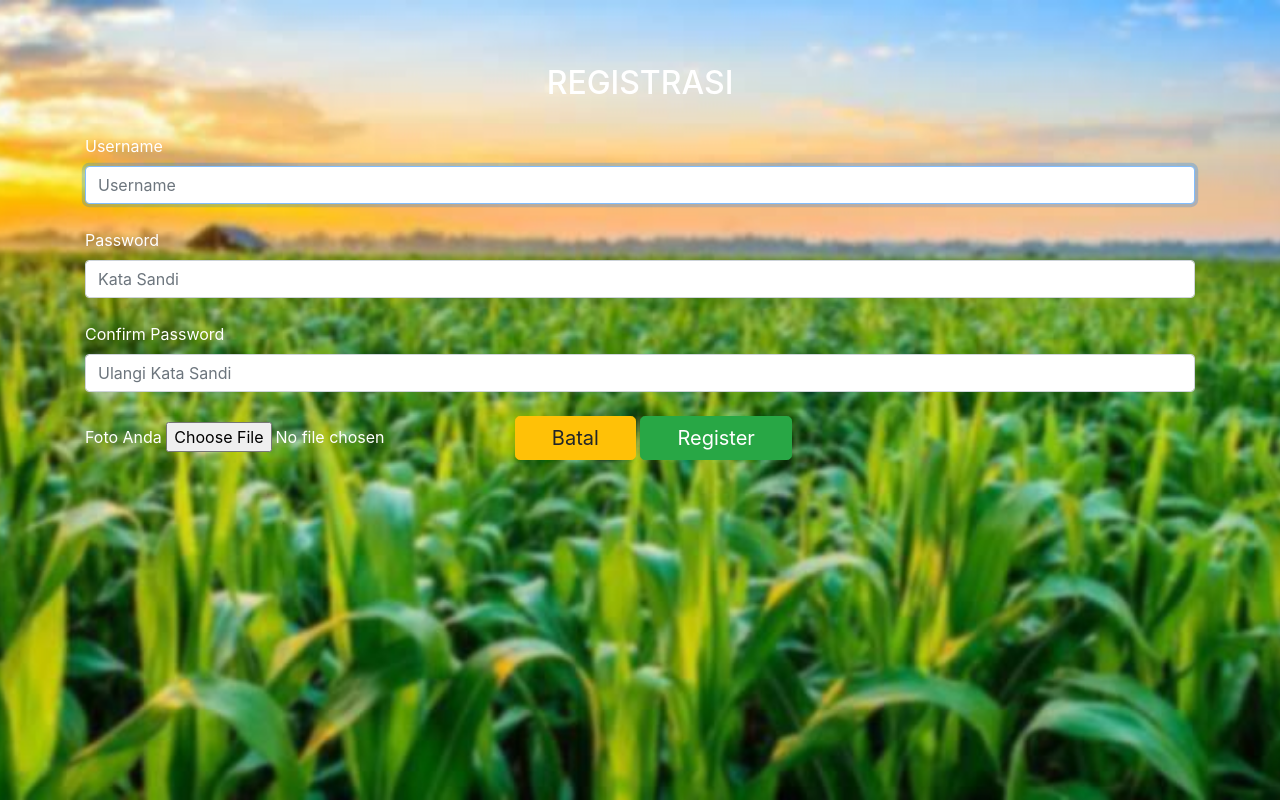
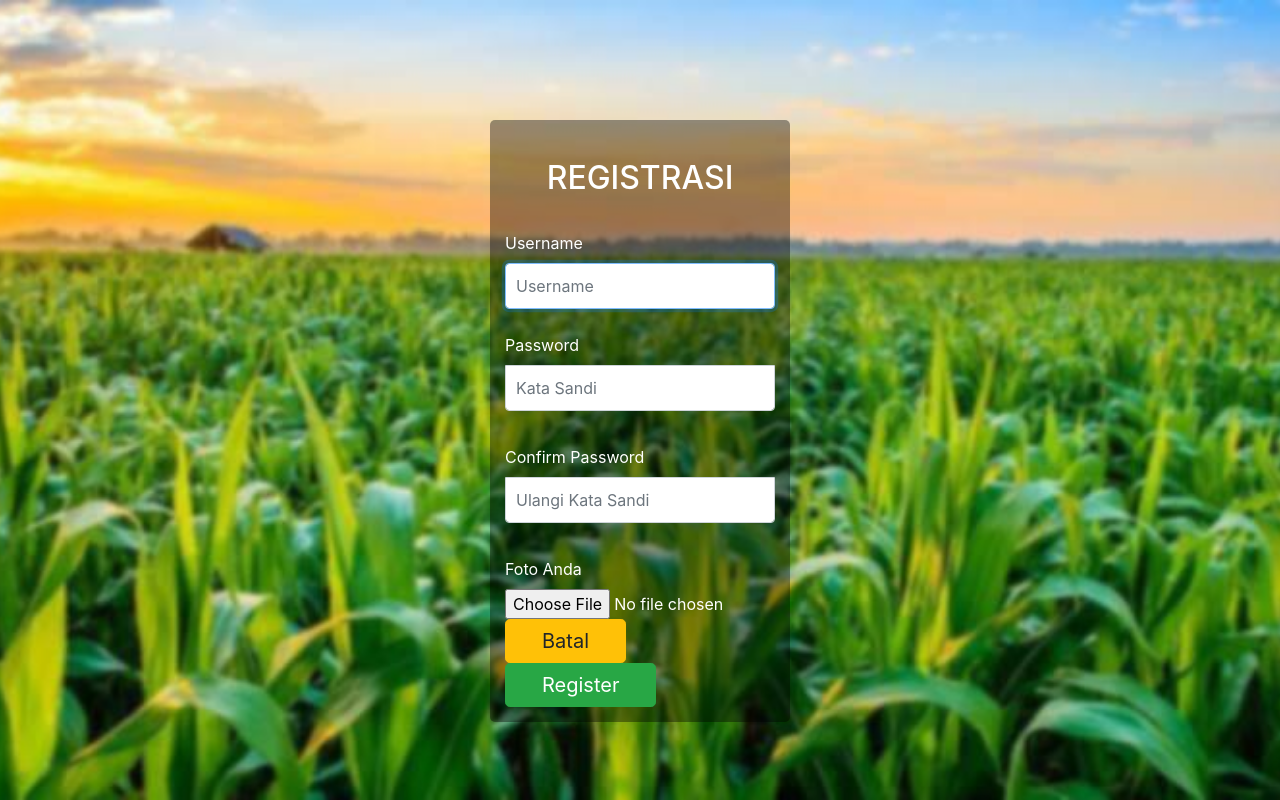
Before and after one commit to afiffarishudaifi/infotaninew, a PHP site: page /Pages/frontend/register.php in a window 1280 px wide. Run offline with PHP 8.4, Linux system fonts and the light colour scheme; some libraries are stand-ins or nearby versions.

Commit message:
registrasi
tampilan

```diff
--- a/Pages/frontend/css/register.css
+++ /dev/null
@@ -1,68 +0,0 @@
-html,body{
-background: url(../img/bg-login-blur.jpg) no-repeat center center fixed;
--webkit-background-size: cover;
-    -moz-background-size: cover;
-    -o-background-size: cover;
-    background-size: cover;
-
-}
-body {
-padding-top: 40px;
-  padding-bottom: 40px;
-
-  background-size:cover;
-  background-position:center;
-  background-repeat:no-repeat
-  padding:20px}
-
-label {color:#FFF}
-h2{text-align:center; color:#FFF}
-p{margin-bottom:10px; color:#FFF}
-form{color:#FFF}
-
-.form-signin {
- background:rgba(0, 0, 0, 0.39);
- box-shadow: 0px 0px 0px 0px;
- border-radius:5px;
- width:300px;
- margin:15px auto;
- padding:20px;
-
-  max-width: 330px;
-  padding: 15px;
-  margin: 0 auto;
-}
-.form-signin .form-signin-heading,
-.form-signin .checkbox {
-  margin-bottom: 10px;
-}
-.form-signin .checkbox {
-  font-weight: normal;
-}
-.form-signin .form-control {
-  position: relative;
-  height: auto;
-  -webkit-box-sizing: border-box;
-     -moz-box-sizing: border-box;
-          box-sizing: border-box;
-  padding: 10px;
-  font-size: 16px;
-}
-.form-signin .form-control:focus {
-  z-index: 2;
-}
-.form-signin input[type="email"] {
-  margin-bottom: -1px;
-  border-bottom-right-radius: 0;
-  border-bottom-left-radius: 0;
-}
-.form-signin input[type="password"] {
-  margin-bottom: 10px;
-  border-top-left-radius: 0;
-  border-top-right-radius: 0;
-}
-.btn{
-
-   padding: 6px 36px;
-
-}
--- a/Pages/frontend/login.php
+++ b/Pages/frontend/login.php
@@ -21,7 +21,6 @@
     <!-- The above 3 meta tags *must* come first in the head; any other head content must come *after* these tags -->
     <meta name="description" content="">
     <meta name="author" content="">
-    <link rel="icon" href="../../favicon.ico">
 
     <title>INFOTANI - LOGIN</title>
 
@@ -50,10 +49,6 @@
   <body>
 
     <div class="container">
-      <form class="form-signin" id="login" name="login" action="../../controller/frontend/proses_login.php" method="GET">
-
-
-        <br>
       <form class="form-signin" id="login" name="login" action="../../controller/frontend/proses_login.php" method="post">
         <br>
         <h2 class="form-signin-heading" align="center" style="color: #FFFFFF;">LOGIN INFOTANI</h2>
--- a/Pages/frontend/register.php
+++ b/Pages/frontend/register.php
@@ -7,10 +7,10 @@
     <!-- The above 3 meta tags *must* come first in the head; any other head content must come *after* these tags -->
     <meta name="description" content="">
     <meta name="author" content="">
-    <link rel="icon" href="../../favicon.ico">
+
 
     <title>INFOTANI - REGISTRASI</title>
-
+    <link rel="icon" href="../../img/logo.png">
     <!-- Bootstrap core CSS -->
     <link href="./css/bootstrap.min.css" rel="stylesheet">
 
@@ -18,7 +18,8 @@
     <link href="./css/ie10-viewport-bug-workaround.css" rel="stylesheet">
 
     <!-- Custom styles for this template -->
-    <link href="./css/register.css" rel="stylesheet">
+
+    <link href="./css/signin.css" rel="stylesheet">
 
     <!-- Just for debugging purposes. Don't actually copy these 2 lines! -->
     <!--[if lt IE 9]><script src="../../assets/js/ie8-responsive-file-warning.js"></script><![endif]-->
@@ -34,7 +35,7 @@
   <body>
 
     <div class="container">
-      <form class="form-sign" action="proses_register.php" method="post">
+      <form class="form-signin" action="proses_register.php" method="post">
 
 
         <br>
```
Also changed, not shown: controller/frontend/proses_login.php (+4 -4 lines).
